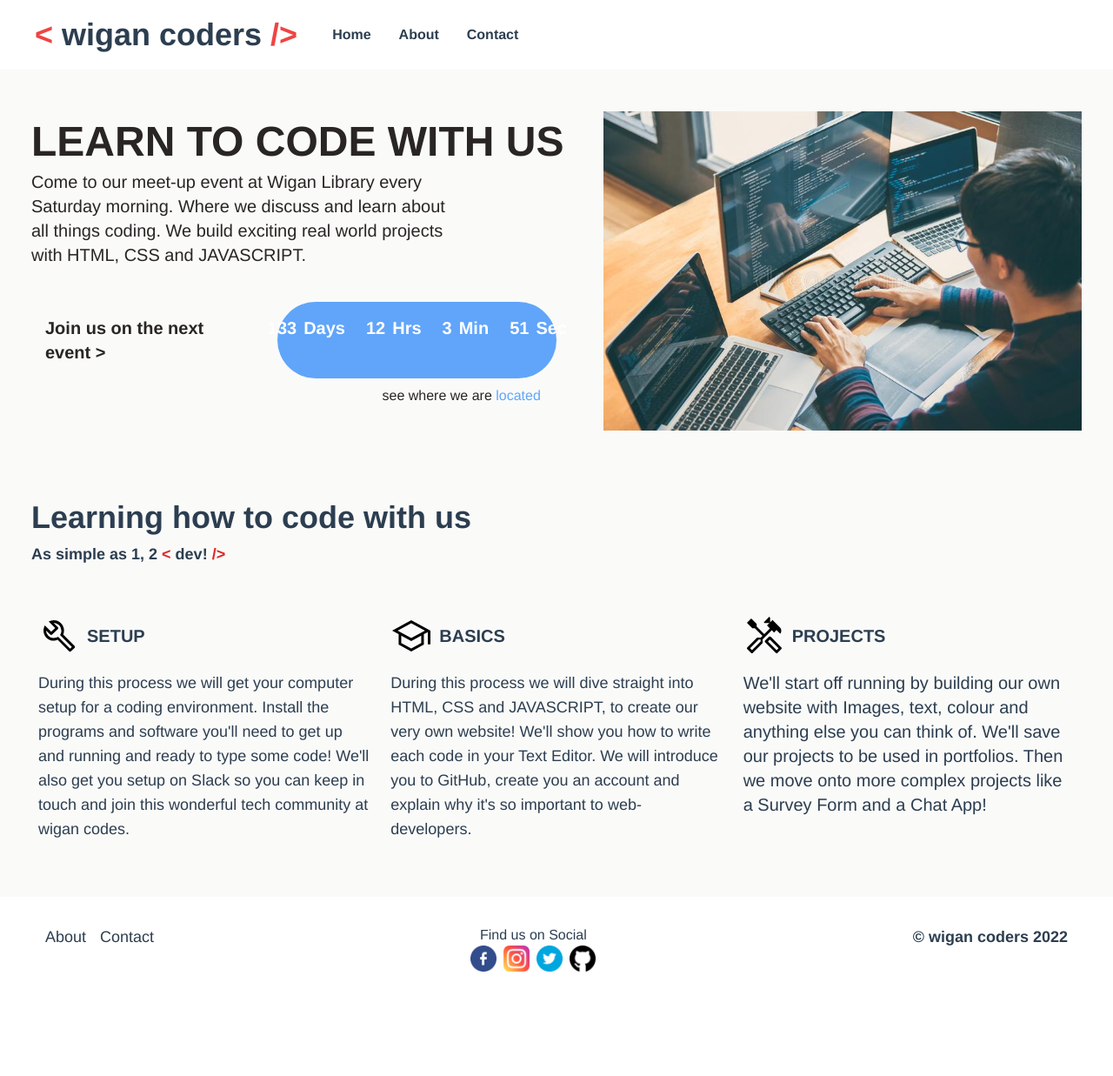
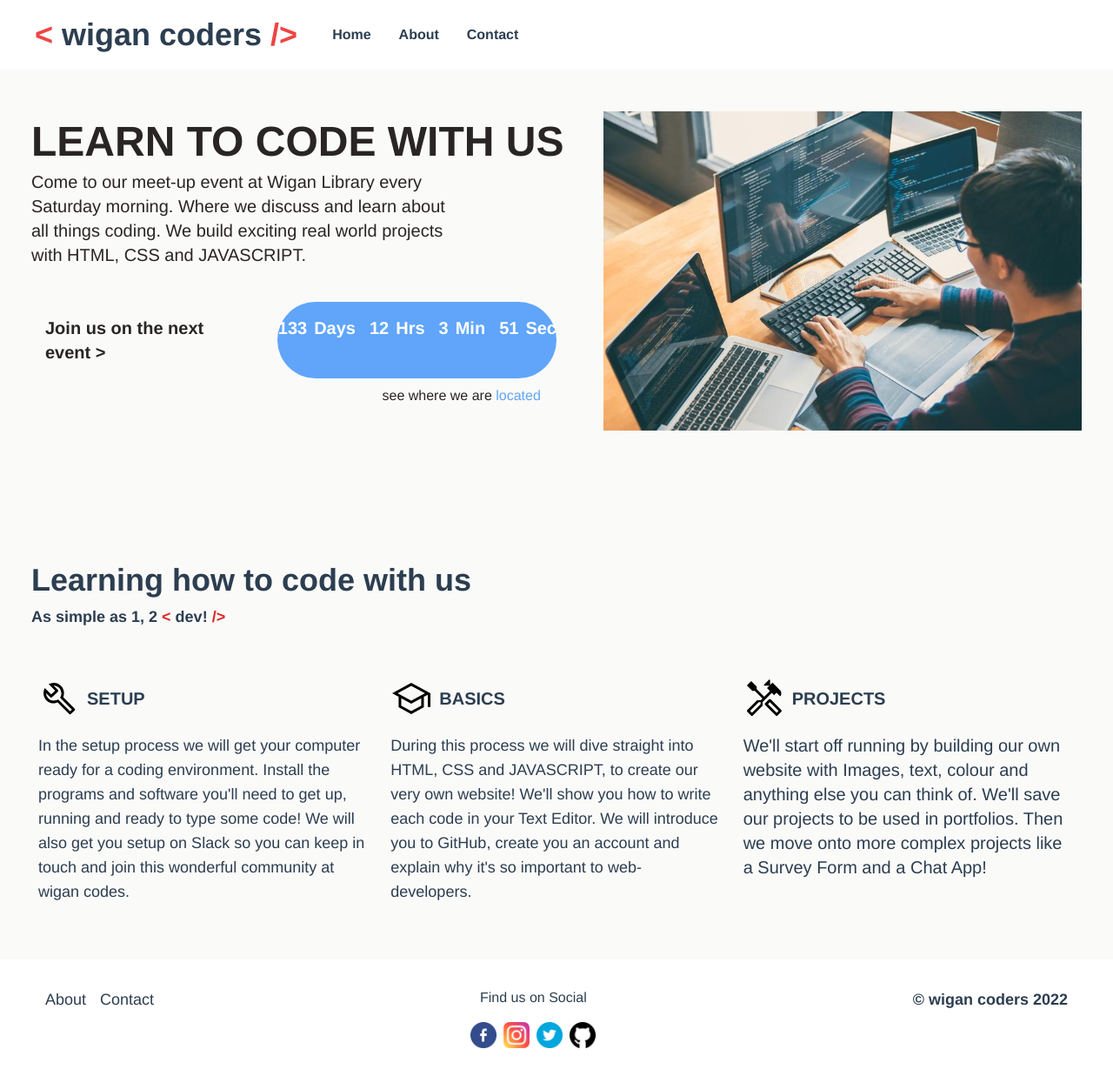
Before and after one commit to Rybrock/wigan-coders, a Vue app: page / in a window 1280 px wide. Shown: the whole page at 87% size. Before the commit the page ends 1149 px from the top, so only its background shows below. Built offline with nearby package versions, Linux system fonts and the light colour scheme; no server answers; the HTML template or start-up script is replaced by a standard one.

Commit message:
latest changes
tweaks to mobile styles

```diff
--- a/src/components/AppCountdown.vue
+++ b/src/components/AppCountdown.vue
@@ -6,7 +6,7 @@
     <div class="lg:hidden mb-4">
         <span class="ext-grey font-bold text-2xl text-left">Our next event is</span>
     </div>
-    <div class="countdown flex justify-center p-3 md:p-4 rounded-full space-x-6 bg-blue-400 hover:bg-blue-300 w-11/12 md:w-6/12">
+    <div class="countdown flex justify-center p-3 md:p-4 rounded-full space-x-4 bg-blue-400 hover:bg-blue-300 w-11/12 md:w-6/12">
       <div v-if="days" class="countdown__block text-sm md:text-xl font-bold text-white flex space-x-2">
         <div class="countdown__digit">{{ days | twoDigits }}</div>
         <div class="countdown__text">Days</div>
--- a/src/components/AppFooter.vue
+++ b/src/components/AppFooter.vue
@@ -11,7 +11,7 @@
                 </div>
                 <div>
                     <span>Find us on Social</span>
-                    <div class="flex items-center justify-center text-lg md:space-x-2">
+                    <div class="flex items-center justify-center text-lg md:space-x-2 mt-4">
                     <span><img src="../assets/facebook.png" alt="facebook footer icon" width="30" height="30"></span>
                     <span><img src="../assets/instagram.png" alt="instagram footer icon" width="30" height="30"></span>
                     <span><img src="../assets/twitter.png" alt="twitter footer icon" width="30" height="30"></span>
--- a/src/components/layouts/AppCodeMeet.vue
+++ b/src/components/layouts/AppCodeMeet.vue
@@ -5,7 +5,7 @@
       <span class="text-lg my-2 font-bold">As simple as 1, 2  <span class="text-red-600">  &lt;</span> dev! <span class="text-red-600">/></span></span>
     </div>
     <section>
-      <div class="flex flex-col lg:flex-row lg:px-5 text-xl mt-10 space-x-2">
+      <div class="flex flex-col lg:flex-row lg:px-5 text-xl mt-10 lg:space-x-2">
         <div class="flex flex-col text-left p-2 w-full lg:w-4/12">
           <div class="flex items-center mr-2 space-x-2 mb-4">
             <span
@@ -18,7 +18,7 @@
             <span class="font-bold">SETUP</span>
           </div>
           <span class="text-lg"
-            >During this process we will get your computer setup for a coding environment. Install the programs and software you'll need to get up and running and ready to type some code! We'll also get you setup on Slack so you can keep in touch and join this wonderful tech community at wigan codes.
+            >In the setup process we will get your computer ready for a coding environment. Install the programs and software you'll need to get up, running and ready to type some code! We will also get you setup on Slack so you can keep in touch and join this wonderful community at wigan codes.
           </span>
         </div>
         <div class="flex flex-col text-left p-2 w-full lg:w-4/12">
--- a/src/views/ContactView.vue
+++ b/src/views/ContactView.vue
@@ -1,5 +1,5 @@
 <template>
-  <div class="flex flex-col justify-center items-center w-full">
+  <div class="flex flex-col justify-center items-center w-full mb-28 lg:mb-8">
     <div class="text-center mt-10 mb-8">
       <span class="text-3xl font-bold">Contact Us </span>
       <p class="w-full lg:w-8/12 mx-auto text-center text-lg">
@@ -8,8 +8,8 @@
         24hrs.
       </p>
     </div>
-    <div class="flex flex-col md:flex-row md:space-x-14 space-y-10 md:space-y-0">
-      <div v-if="!success" class="flex flex-col justify-center w-full lg:w-6/12">
+    <div class="flex flex-col justify-center w-full md:flex-row md:space-x-24 space-y-10 md:space-y-0">
+      <div v-if="!success" class="flex flex-col justify-center w-full lg:w-4/12">
 
       <h2 class="text-left text-xl font-bold mb-4 px-2 md:px-0">Have an enquiry?</h2>
           <!-- loading spinner -->
@@ -35,7 +35,7 @@
           </label>
 
           <label class="flex flex-col text-white font-bold text-lg" for="phone">Phone Number:
-            <input class="p-3 rounded-lg text-gray-900" type="phone" name="phone" v-model="phoneNumber" placeholder="please enter you phone number" required>
+            <input class="p-3 rounded-lg text-gray-900" type="text" name="phone" v-model="phoneNumber" placeholder="please enter you phone number" required>
           </label>
 
           <label class="flex flex-col text-white font-bold text-lg" for="message">Your Message:
@@ -48,9 +48,9 @@
         </form>
     </div>
          <!-- success message -->
-         <div class="flex flex-col justify-center w-full lg:w-6/12" v-if="success">
-          <p class="font-bold text-2xl">Email submitted!</p>
-          <img src="../assets/Checkmark-green-tick-isolated-on-transparent-background-PNG.png" class="mx-auto" width="300" height="300" alt="">
+         <div class="flex flex-col justify-center w-full lg:w-4/12" v-if="success">
+          <p class="font-bold text-2xl">Enquiry submitted!</p>
+          <img src="../assets/Checkmark-green-tick-isolated-on-transparent-background-PNG.png" class="mx-auto" width="200" height="200" alt="">
             <p class="font-bold text-2xl">Thank you!</p>
           </div>
     <div class="w-full lg:w-6/12 px-2">
--- a/src/views/HomeView.vue
+++ b/src/views/HomeView.vue
@@ -11,9 +11,9 @@
         justify-center
         lg:justify-start
         items-center
-        space-x-4
+        lg:space-x-4
         text-stone-800
-        lg:pb-10
+        lg:pb-28
       "
     >
       <div class="text-left mt-4 w-full lg:w-7/12">
@@ -75,3 +75,5 @@ export default {
   },
 };
 </script>
+ <style>
+</style>
```
